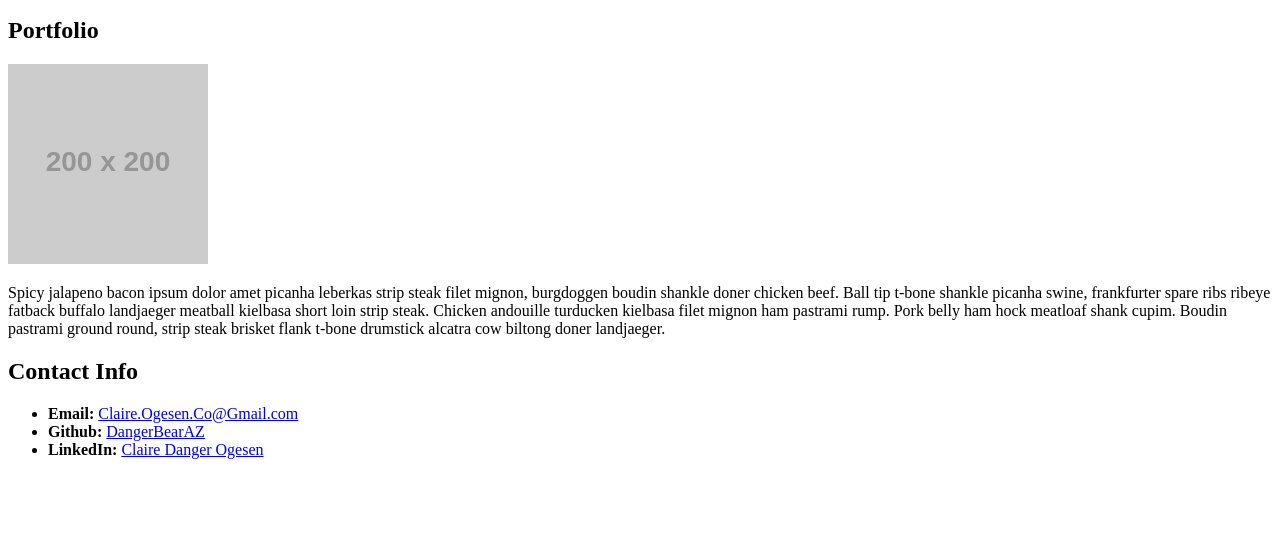
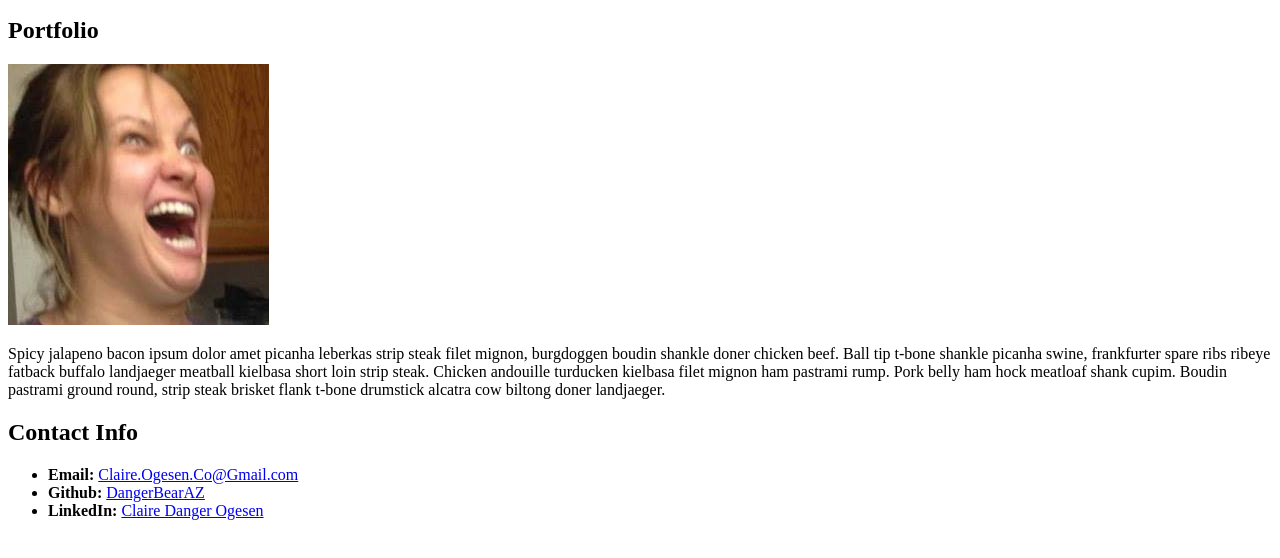
Before and after one commit to DangerBearAZ/studint-bio, a plain HTML site: page index.html in a window 1280 px wide. Shown: the part 110-668 px from the top of the page. Drawn offline with Linux system fonts and the light colour scheme; placeholder pictures from the web are drawn by us.

Commit message:
add image

```diff
--- a/index.html
+++ b/index.html
@@ -19,7 +19,7 @@
         <!-- h2: tier-2 headline (hot as important as h1 but more than one allowed.)-->
         <h2>Portfolio</h2>
         <!-- image with link-->
-        <img src= https://placehold.it/200x200= Claire Danger" />
+        <img src= "assets/arg.jpg" />
 <!--Paragraph with embedded link-->
 <p>
     Spicy jalapeno bacon ipsum dolor amet picanha leberkas strip steak filet mignon, burgdoggen boudin shankle doner chicken beef. Ball tip t-bone shankle picanha swine, frankfurter spare ribs ribeye fatback buffalo landjaeger meatball kielbasa short loin strip steak. Chicken andouille turducken kielbasa filet mignon ham pastrami rump. Pork belly ham hock meatloaf shank cupim. Boudin pastrami ground round, strip steak brisket flank t-bone drumstick alcatra cow biltong doner landjaeger.
```
Also changed, not shown: assets/arg.jpg (added).
